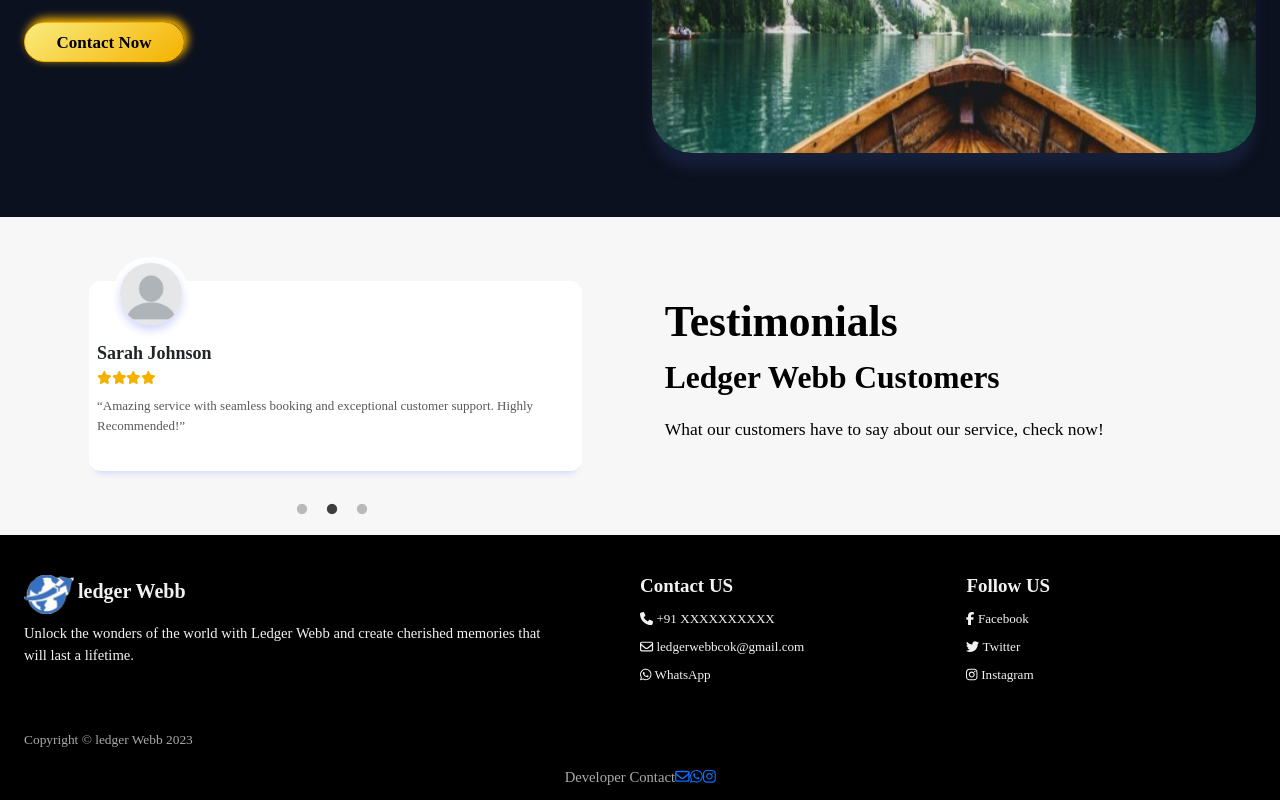
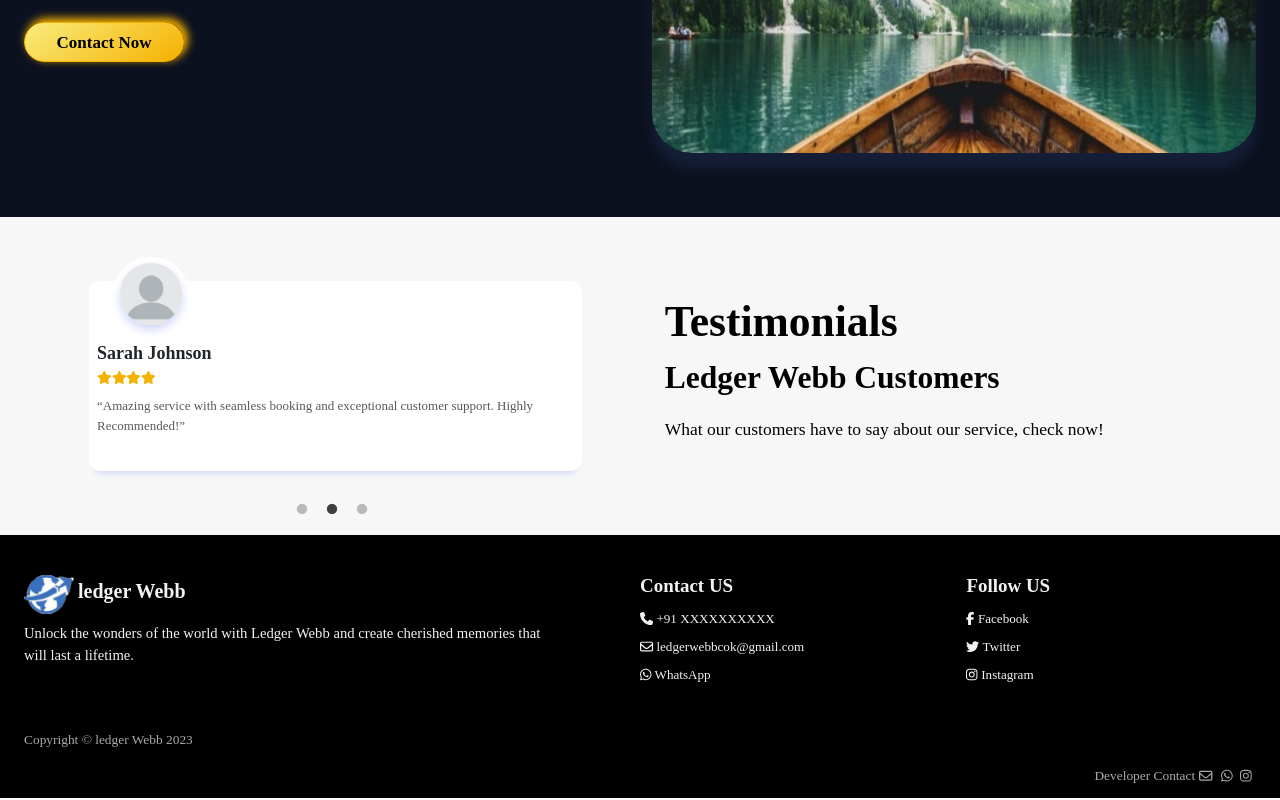
Before and after one commit to Fajarudheen-PA/ledgerWeb-travels-React, a React (Create React App) app: page / in a window 1280 px wide. Shown: the part 1981-2781 px from the top of the page. Built offline with nearby package versions, Linux system fonts and the light colour scheme.

Commit message:
DevContact module updated

```diff
--- a/src/components/DevContact/DevContact.css
+++ b/src/components/DevContact/DevContact.css
@@ -7,4 +7,17 @@
   margin-bottom: 8px;
   text-align: center;
   font-size: calc(7px + 0.6vw);
+}
+.devcontact__link {
+  margin: 0 4px;
+}
+.devcontact__svg {
+  color: #aaaaaa;
+}
+
+@media (min-width: 769px) {
+  .devcontact__text {
+    text-align: end;
+    font-size: calc(7px + 0.5vw);
+  }
 }/*# sourceMappingURL=DevContact.css.map */
--- a/src/components/DevContact/DevContact.js
+++ b/src/components/DevContact/DevContact.js
@@ -13,9 +13,9 @@ function DevContact() {
     <div className='devcontact'>
         <div className="content-wrapper">
             <p className='devcontact__text'>Developer Contact
-              <span><Link to={mail}><FontAwesomeIcon icon={faEnvelope} /></Link></span>
-              <span><Link to={waUrl}><FontAwesomeIcon icon={faWhatsapp} /></Link></span>
-              <span><Link to={instUrl}><FontAwesomeIcon icon={faInstagram} /></Link></span>
+              <span className='devcontact__link'><Link to={mail}><FontAwesomeIcon icon={faEnvelope} className='devcontact__svg' /></Link></span>
+              <span className='devcontact__link'><Link to={waUrl}><FontAwesomeIcon icon={faWhatsapp} className='devcontact__svg' /></Link></span>
+              <span className='devcontact__link'><Link to={instUrl}><FontAwesomeIcon icon={faInstagram} className='devcontact__svg' /></Link></span>
             </p>
         </div>
     </div>
--- a/src/components/DevContact/DevContact.scss
+++ b/src/components/DevContact/DevContact.scss
@@ -10,4 +10,19 @@
         text-align: center;
         font-size: calc(7px + 0.6vw);
     }
+    &__link{
+        margin: 0 $spacer-1;
+    }
+    &__svg{
+        color: $color-grey-2;
+    }
 }
+
+@include tablet-desktop{
+    .devcontact{
+        &__text{
+            text-align: end;
+            font-size: calc(7px + 0.5vw);
+        }
+    }
+}
```
Also changed, not shown: 1 other file (tests, documents, lock files or other folders).
